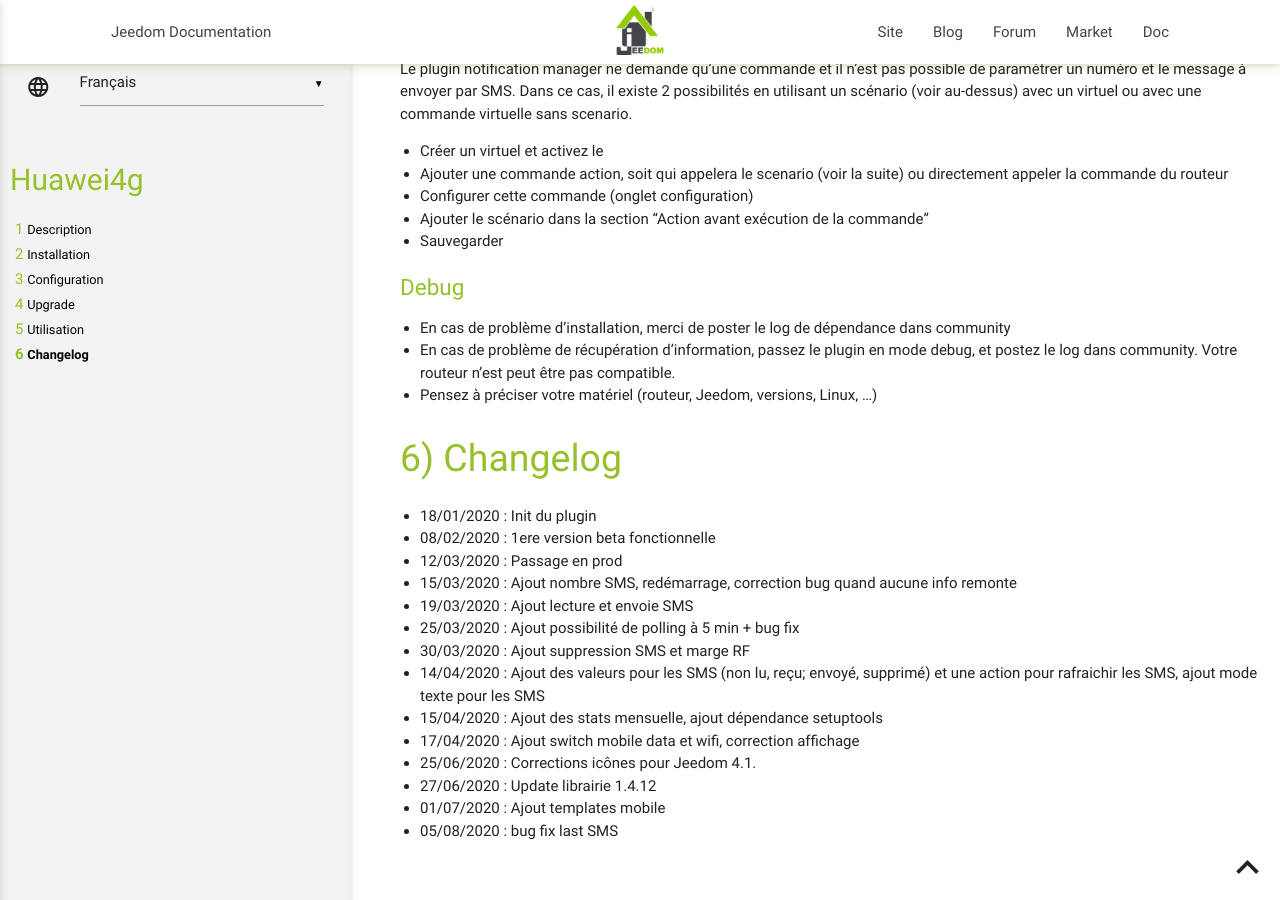
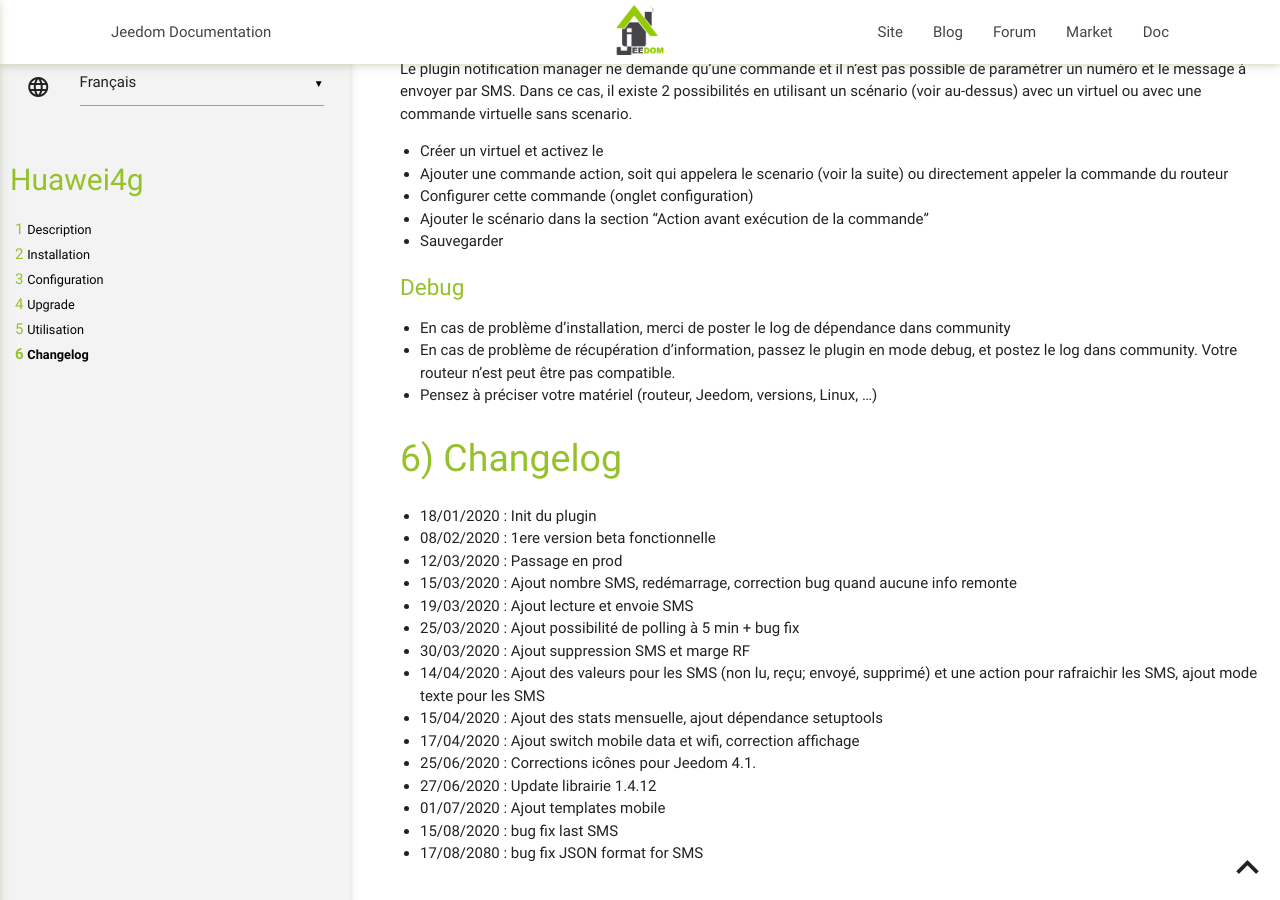
Before and after one commit to tux1c0/plugin-huawei4g, a Jekyll site: the page built from docs/fr_FR/index.md, in a window 1280 px wide and 900 px high, scrolled down 1913 px. Built offline with Jekyll 4.4.1, drawn with Linux system fonts in a browser that asks for light colours; our own code applies the rules of GitHub Pages for plain Markdown files.

Commit message:
bug JSON

```diff
--- a/docs/fr_FR/index.md
+++ b/docs/fr_FR/index.md
@@ -107,4 +107,5 @@
 -	25/06/2020 : Corrections icônes pour Jeedom 4.1.
 -	27/06/2020 : Update librairie 1.4.12
 -	01/07/2020 : Ajout templates mobile
--	05/08/2020 : bug fix last SMS
+-	15/08/2020 : bug fix last SMS
+-	17/08/2080 : bug fix JSON format for SMS
```
Also changed, not shown: 1 other file.
